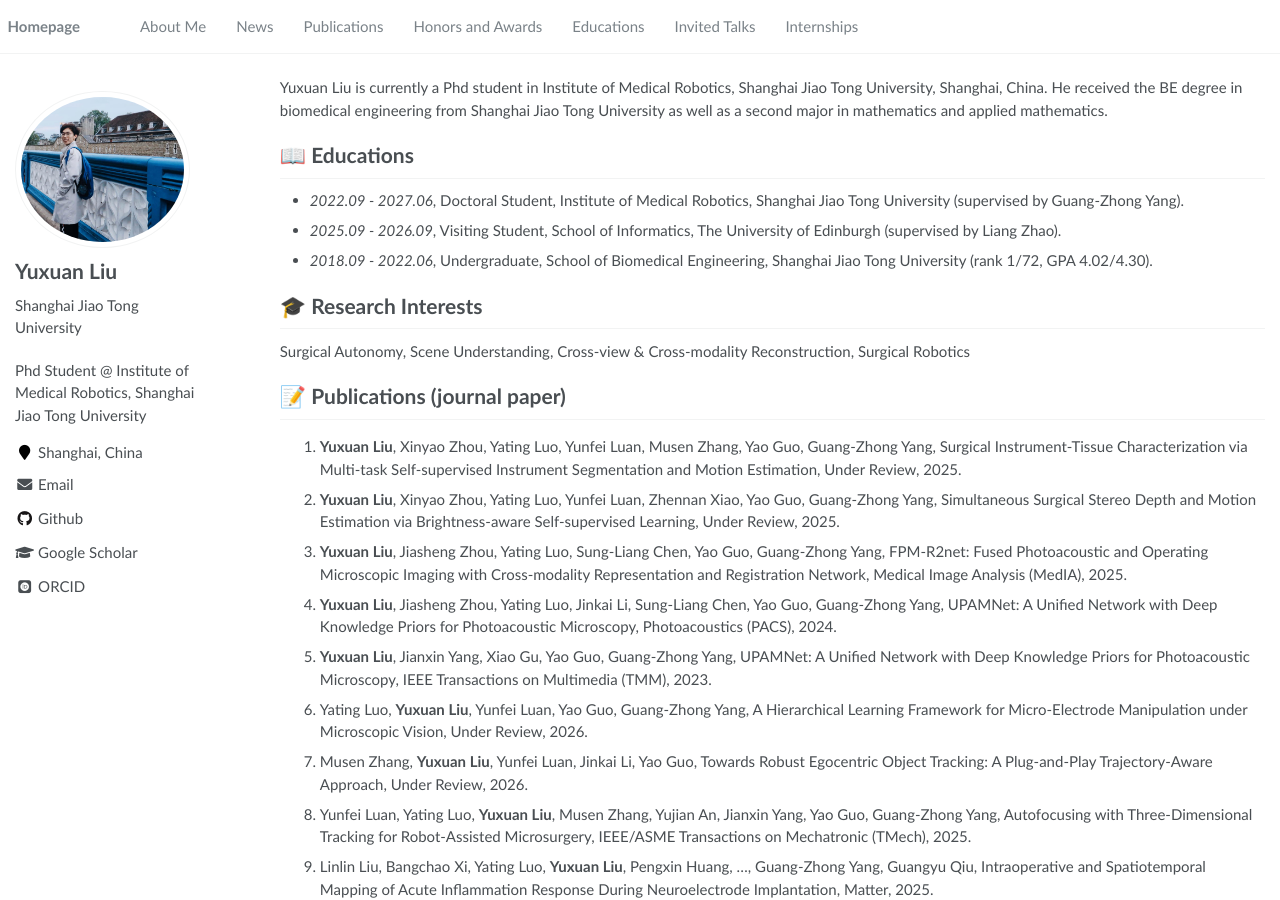
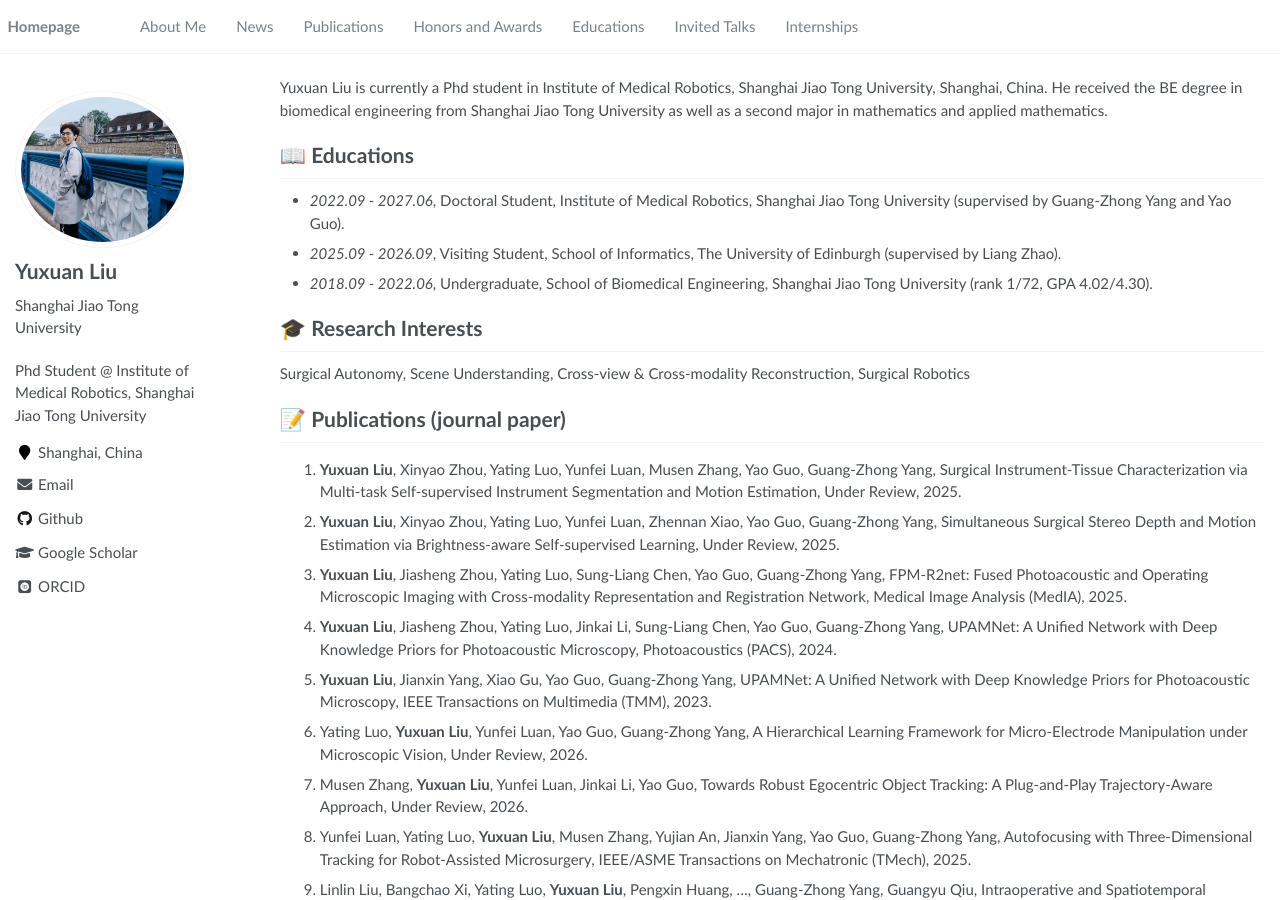
Before and after one commit to Lrnyux/Lrnyux.github.io, a Jekyll site: the page built from _pages/about.md, in a window 1280 px wide and 900 px high. Built offline with Jekyll 4.4.1, drawn with Linux system fonts in a browser that asks for light colours; some web fonts are replaced.

Commit message:
Update about.md

```diff
--- a/_pages/about.md
+++ b/_pages/about.md
@@ -21,7 +21,7 @@ Yuxuan Liu is currently a Phd student in Institute of Medical Robotics, Shanghai
 
 
 # 📖 Educations
-- *2022.09 - 2027.06*, Doctoral Student, Institute of Medical Robotics, Shanghai Jiao Tong University (supervised by Guang-Zhong Yang).
+- *2022.09 - 2027.06*, Doctoral Student, Institute of Medical Robotics, Shanghai Jiao Tong University (supervised by Guang-Zhong Yang and Yao Guo).
 - *2025.09 - 2026.09*, Visiting Student, School of Informatics, The University of Edinburgh (supervised by Liang Zhao).
 - *2018.09 - 2022.06*, Undergraduate, School of Biomedical Engineering, Shanghai Jiao Tong University (rank 1/72, GPA 4.02/4.30).
 
```
